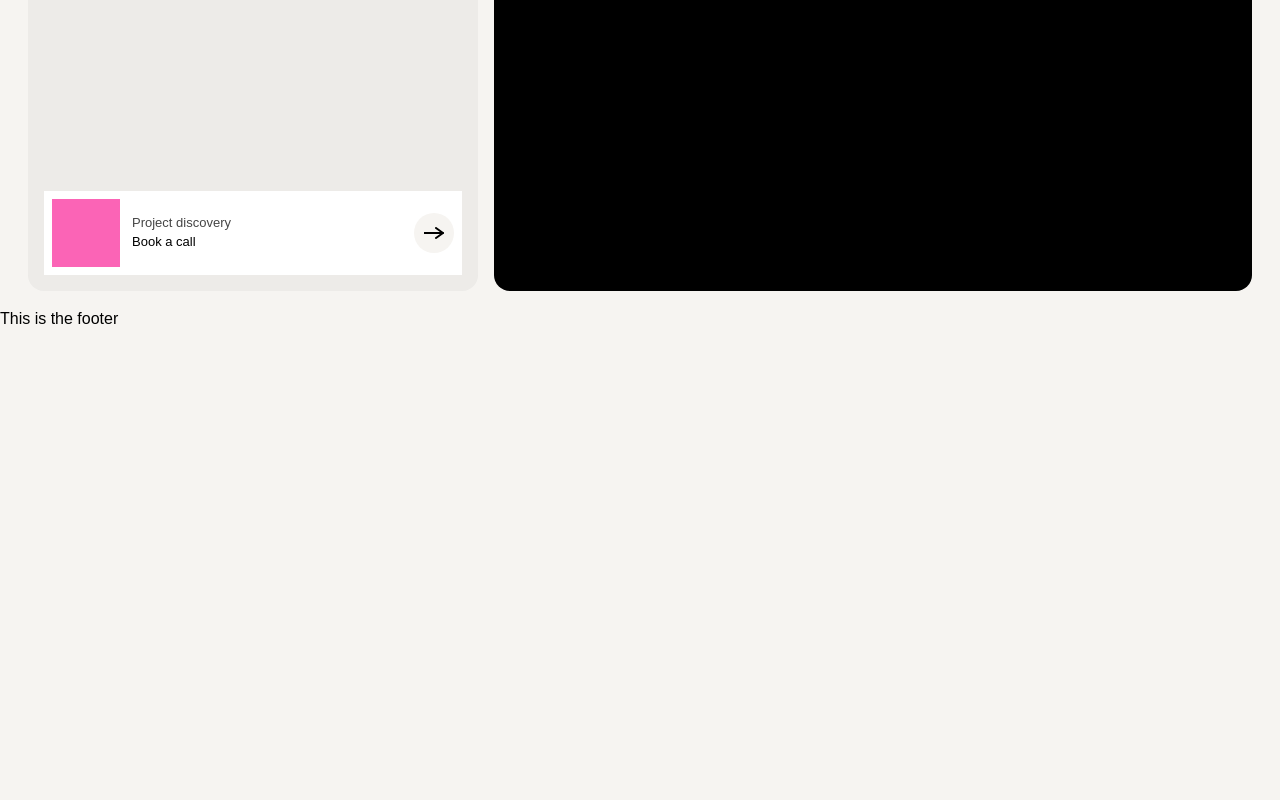
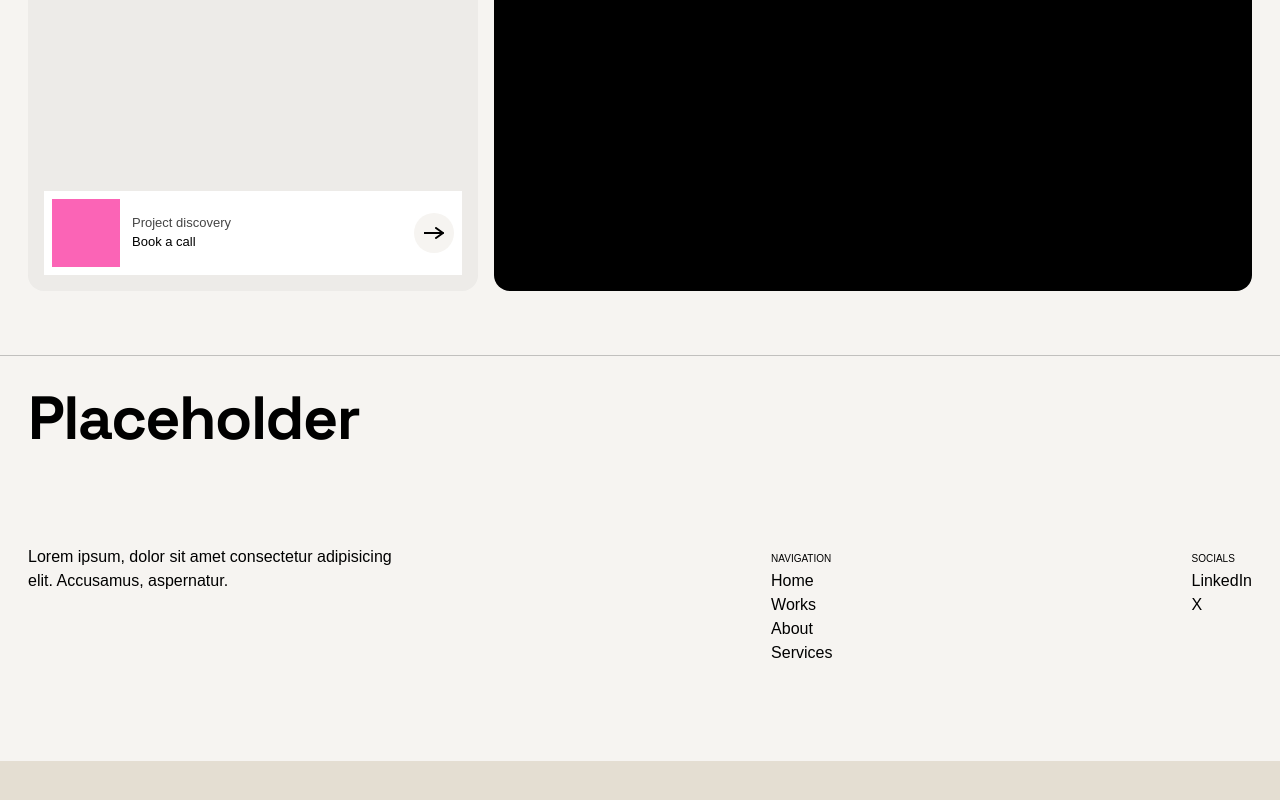
Before and after one commit to JoshuaDodofoli/placeholder, a Next.js app: page / in a window 1280 px wide. Shown: the part 3286-4086 px from the top of the page. Before the commit the page ends 3617 px from the top, so only its background shows below. Built offline with nearby package versions, Linux system fonts and the light colour scheme; a web font is replaced by a local one.

Commit message:
Added footer

```diff
--- a/app/(home)/page.tsx
+++ b/app/(home)/page.tsx
@@ -1,4 +1,3 @@
-import Image from "next/image";
 import Wrapper from "../components/Wrapper";
 import Hero from "./sections/Hero";
 import Projects from "./sections/Projects";
--- a/app/(home)/sections/Services.tsx
+++ b/app/(home)/sections/Services.tsx
@@ -19,7 +19,7 @@ const Services = () => {
                                 services.map((service, idx) => {
                                     return (
                                         <li key={idx} className="list-none md:py-1 lg:py-2">
-                                            <span className="text-3xl md:text-4xl xl:text-5xl">{service}
+                                            <span className="text-3xl md:text-4xl xl:text-5xl font-medium">{service}
                                             </span>
                                         </li>
                                     )
--- a/app/components/Footer.tsx
+++ b/app/components/Footer.tsx
@@ -1,8 +1,45 @@
-import React from 'react'
+import Link from "next/link"
+import { links, socials } from "../utils/data"
+import Wrapper from "./Wrapper"
 
 const Footer = () => {
   return (
-    <div>This is the footer</div>
+    <footer className="w-full mt-12">
+      <hr className="text-dark-grey/30" />
+      <Wrapper className="mt-8">
+        <span className="text-3xl font-space lg:text-5xl tracking-tight font-bold flex items-center justify-start w-full">
+          Placeholder
+        </span>
+      </Wrapper>
+
+      <Wrapper className="my-4 md:my-16">
+        <div className="flex flex-col md:flex-row justify-between w-full py-8 gap-8">
+          <p className="max-w-xs lg:max-w-sm">Lorem ipsum, dolor sit amet consectetur adipisicing elit. Accusamus, aspernatur.</p>
+          <ul>
+            <span className="text-xs font-medium uppercase">Navigation</span>
+            {links.map((link, idx) => {
+              return (
+                <li key={idx} className="list-none">
+                  <Link href={link.path}>{link.name}</Link>
+                </li>
+              )
+            })}
+          </ul>
+            <ul>
+              <span className="text-xs font-medium uppercase">Socials</span>
+              {socials.map((social, idx) => {
+                return (
+                  <li key={idx} className="list-none">
+                    <Link href={social.path}>{social.name}</Link>
+                  </li>
+                )
+              })}
+            </ul>
+        </div>
+      </Wrapper>
+
+      <div className="w-full min-h-[40vh] bg-stone"></div>
+    </footer>
   )
 }
 
--- a/app/utils/data.ts
+++ b/app/utils/data.ts
@@ -16,6 +16,17 @@ export const links = [
     path: "#services",
   },
 ];
+
+export const socials = [
+  {
+    name: "LinkedIn",
+    path: "#"
+  },
+  {
+    name: "X",
+    path: "#"
+  }
+]
 
 export const services = [
   "Photography",
```
